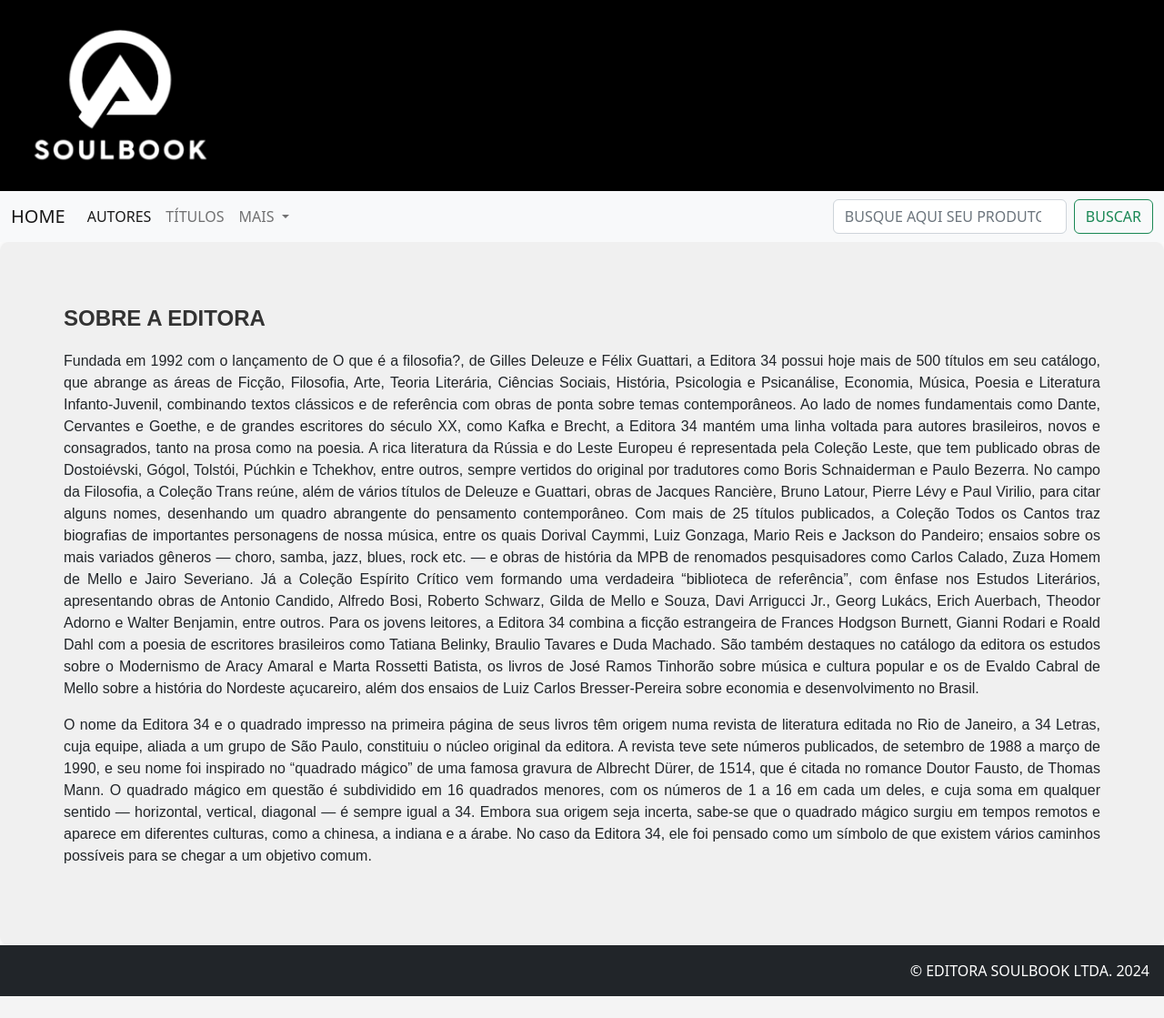
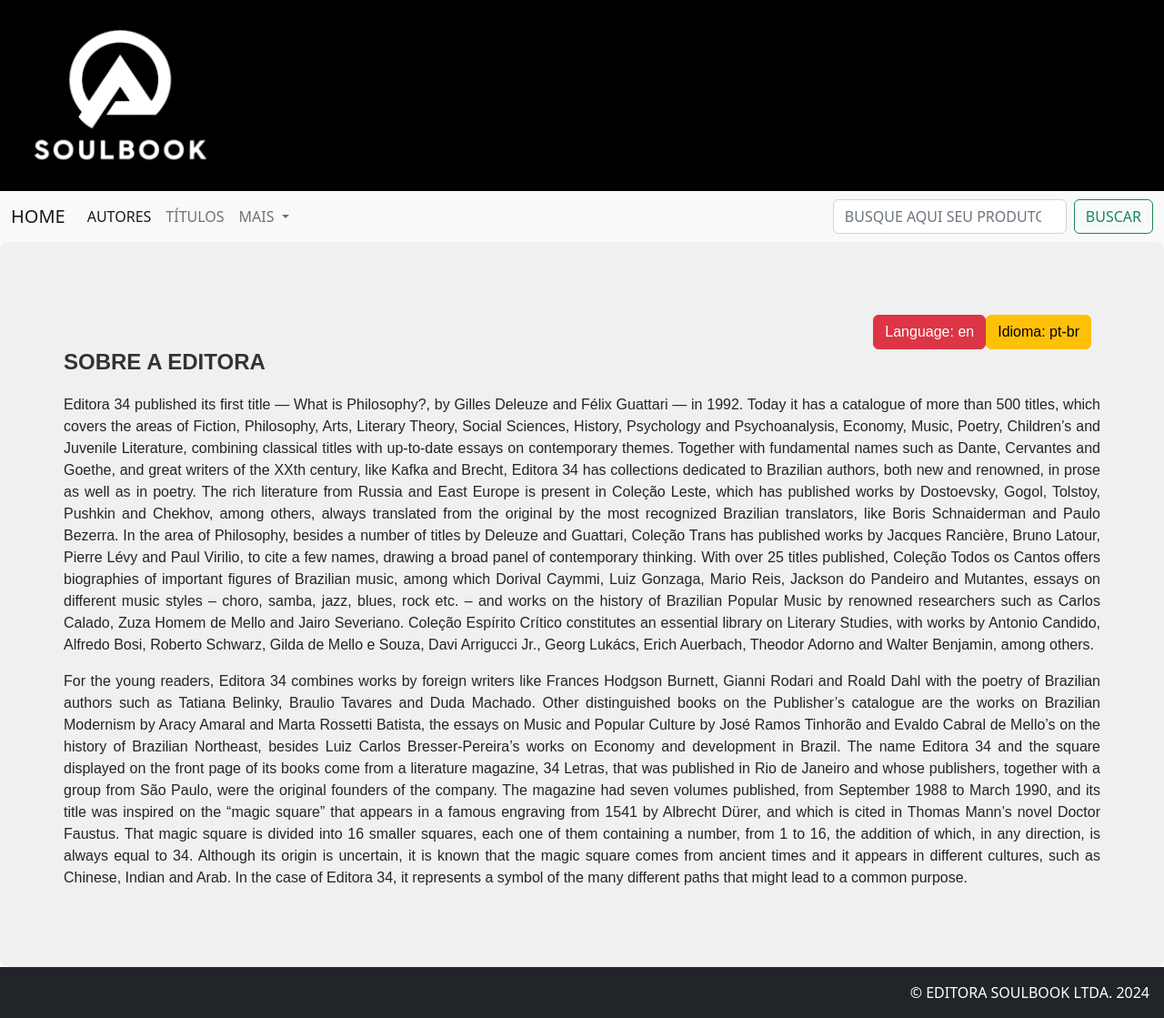
Before and after one commit to eduardsroch/Learning-Django, a Django app: page /abouteditora/ in a window 1280 px wide. Shown: the whole page at 91% size. Before the commit the page ends 1095 px from the top, so only its background shows below. Run offline with Django 5.2, Linux system fonts and the light colour scheme.

Commit message:
modificação na página about
aplicado modificações na página about da editora, inserindo botões para alterar idioma da página

```diff
--- a/Py/book/templates/abouteditora.html
+++ b/Py/book/templates/abouteditora.html
@@ -31,28 +31,39 @@
     color: #333;
     margin-bottom: 20px;
 }
+.btn-group {
+    align-items: right;
+    padding: 10px;
+    float: right;
+}
 
 </style>
 
 <main>
 <div id="sobre-editora">
-    <h4 id="titulo-sobre"> SOBRE A EDITORA</h4>
+
+    <div class="btn-group" role="group" aria-label="Basic mixed styles example">
+        <a href="{% url 'abouteditora'%}"><button type="button" class="btn btn-danger">Language: en</button></a>
+        <a href="{% url 'sobre'%}"><button type="button" class="btn btn-warning">Idioma: pt-br</button></a>
+      </div>
+      <br>
+      <br>
+      <h4 id="titulo-sobre"> SOBRE A EDITORA</h4>
     <p>
-        Fundada em 1992 com o lançamento de O que é a filosofia?, de Gilles Deleuze e Félix Guattari, a Editora 34 possui hoje mais de 500 títulos em seu catálogo, que abrange as áreas de Ficção, Filosofia, Arte, Teoria Literária, Ciências Sociais, História, Psicologia e Psicanálise, Economia, Música, Poesia e Literatura Infanto-Juvenil, combinando textos clássicos e de referência com obras de ponta sobre temas contemporâneos.
+        Editora 34 published its first title — What is Philosophy?, by Gilles Deleuze and Félix Guattari — in 1992. Today it has a catalogue of more than 500 titles, which covers the areas of Fiction, Philosophy, Arts, Literary Theory, Social Sciences, History, Psychology and Psychoanalysis, Economy, Music, Poetry, Children’s and Juvenile Literature, combining classical titles with up-to-date essays on contemporary themes.
 
-Ao lado de nomes fundamentais como Dante, Cervantes e Goethe, e de grandes escritores do século XX, como Kafka e Brecht, a Editora 34 mantém uma linha voltada para autores brasileiros, novos e consagrados, tanto na prosa como na poesia.
-A rica literatura da Rússia e do Leste Europeu é representada pela Coleção Leste, que tem publicado obras de Dostoiévski, Gógol, Tolstói, Púchkin e Tchekhov, entre outros, sempre vertidos do original por tradutores como Boris Schnaiderman e Paulo Bezerra.
-No campo da Filosofia, a Coleção Trans reúne, além de vários títulos de Deleuze e Guattari, obras de Jacques Rancière, Bruno Latour, Pierre Lévy e Paul Virilio, para citar alguns nomes, desenhando um quadro abrangente do pensamento contemporâneo.
-Com mais de 25 títulos publicados, a Coleção Todos os Cantos traz biografias de importantes personagens de nossa música, entre os quais Dorival Caymmi, Luiz Gonzaga, Mario Reis e Jackson do Pandeiro; ensaios sobre os mais variados gêneros — choro, samba, jazz, blues, rock etc. — e obras de história da MPB de renomados pesquisadores como Carlos Calado, Zuza Homem de Mello e Jairo Severiano.
-Já a Coleção Espírito Crítico vem formando uma verdadeira “biblioteca de referência”, com ênfase nos Estudos Literários, apresentando obras de Antonio Candido, Alfredo Bosi, Roberto Schwarz, Gilda de Mello e Souza, Davi Arrigucci Jr., Georg Lukács, Erich Auerbach, Theodor Adorno e Walter Benjamin, entre outros.
-Para os jovens leitores, a Editora 34 combina a ficção estrangeira de Frances Hodgson Burnett, Gianni Rodari e Roald Dahl com a poesia de escritores brasileiros como Tatiana Belinky, Braulio Tavares e Duda Machado.
-São também destaques no catálogo da editora os estudos sobre o Modernismo de Aracy Amaral e Marta Rossetti Batista, os livros de José Ramos Tinhorão sobre música e cultura popular e os de Evaldo Cabral de Mello sobre a história do Nordeste açucareiro, além dos ensaios de Luiz Carlos Bresser-Pereira sobre economia e desenvolvimento no Brasil.
+Together with fundamental names such as Dante, Cervantes and Goethe, and great writers of the XXth century, like Kafka and Brecht, Editora 34 has collections dedicated to Brazilian authors, both new and renowned, in prose as well as in poetry.
+The rich literature from Russia and East Europe is present in Coleção Leste, which has published works by Dostoevsky, Gogol, Tolstoy, Pushkin and Chekhov, among others, always translated from the original by the most recognized Brazilian translators, like Boris Schnaiderman and Paulo Bezerra.
+In the area of Philosophy, besides a number of titles by Deleuze and Guattari, Coleção Trans has published works by Jacques Rancière, Bruno Latour, Pierre Lévy and Paul Virilio, to cite a few names, drawing a broad panel of contemporary thinking.
+With over 25 titles published, Coleção Todos os Cantos offers biographies of important figures of Brazilian music, among which Dorival Caymmi, Luiz Gonzaga, Mario Reis, Jackson do Pandeiro and Mutantes, essays on different music styles – choro, samba, jazz, blues, rock etc. – and works on the history of Brazilian Popular Music by renowned researchers such as Carlos Calado, Zuza Homem de Mello and Jairo Severiano.
+Coleção Espírito Crítico constitutes an essential library on Literary Studies, with works by Antonio Candido, Alfredo Bosi, Roberto Schwarz, Gilda de Mello e Souza, Davi Arrigucci Jr., Georg Lukács, Erich Auerbach, Theodor Adorno and Walter Benjamin, among others.
     </p>
     <p>
-        O nome da Editora 34 e o quadrado impresso na primeira página de seus livros têm origem numa revista de literatura editada no Rio de Janeiro, a 34 Letras, cuja equipe, aliada a um grupo de São Paulo, constituiu o núcleo original da editora.
-A revista teve sete números publicados, de setembro de 1988 a março de 1990, e seu nome foi inspirado no “quadrado mágico” de uma famosa gravura de Albrecht Dürer, de 1514, que é citada no romance Doutor Fausto, de Thomas Mann.
-O quadrado mágico em questão é subdividido em 16 quadrados menores, com os números de 1 a 16 em cada um deles, e cuja soma em qualquer sentido — horizontal, vertical, diagonal — é sempre igual a 34.
-Embora sua origem seja incerta, sabe-se que o quadrado mágico surgiu em tempos remotos e aparece em diferentes culturas, como a chinesa, a indiana e a árabe. No caso da Editora 34, ele foi pensado como um símbolo de que existem vários caminhos possíveis para se chegar a um objetivo comum.
+        For the young readers, Editora 34 combines works by foreign writers like Frances Hodgson Burnett, Gianni Rodari and Roald Dahl with the poetry of Brazilian authors such as Tatiana Belinky, Braulio Tavares and Duda Machado.
+Other distinguished books on the Publisher’s catalogue are the works on Brazilian Modernism by Aracy Amaral and Marta Rossetti Batista, the essays on Music and Popular Culture by José Ramos Tinhorão and Evaldo Cabral de Mello’s on the history of Brazilian Northeast, besides Luiz Carlos Bresser-Pereira’s works on Economy and development in Brazil.
+The name Editora 34 and the square displayed on the front page of its books come from a literature magazine, 34 Letras, that was published in Rio de Janeiro and whose publishers, together with a group from São Paulo, were the original founders of the company.
+The magazine had seven volumes published, from September 1988 to March 1990, and its title was inspired on the “magic square” that appears in a famous engraving from 1541 by Albrecht Dürer, and which is cited in Thomas Mann’s novel Doctor Faustus.
+That magic square is divided into 16 smaller squares, each one of them containing a number, from 1 to 16, the addition of which, in any direction, is always equal to 34. Although its origin is uncertain, it is known that the magic square comes from ancient times and it appears in different cultures, such as Chinese, Indian and Arab. In the case of Editora 34, it represents a symbol of the many different paths that might lead to a common purpose.
     </p>
 </div>
 
```
Also changed, not shown: Py/book/templates/sobre.html (+14 -1 lines).
